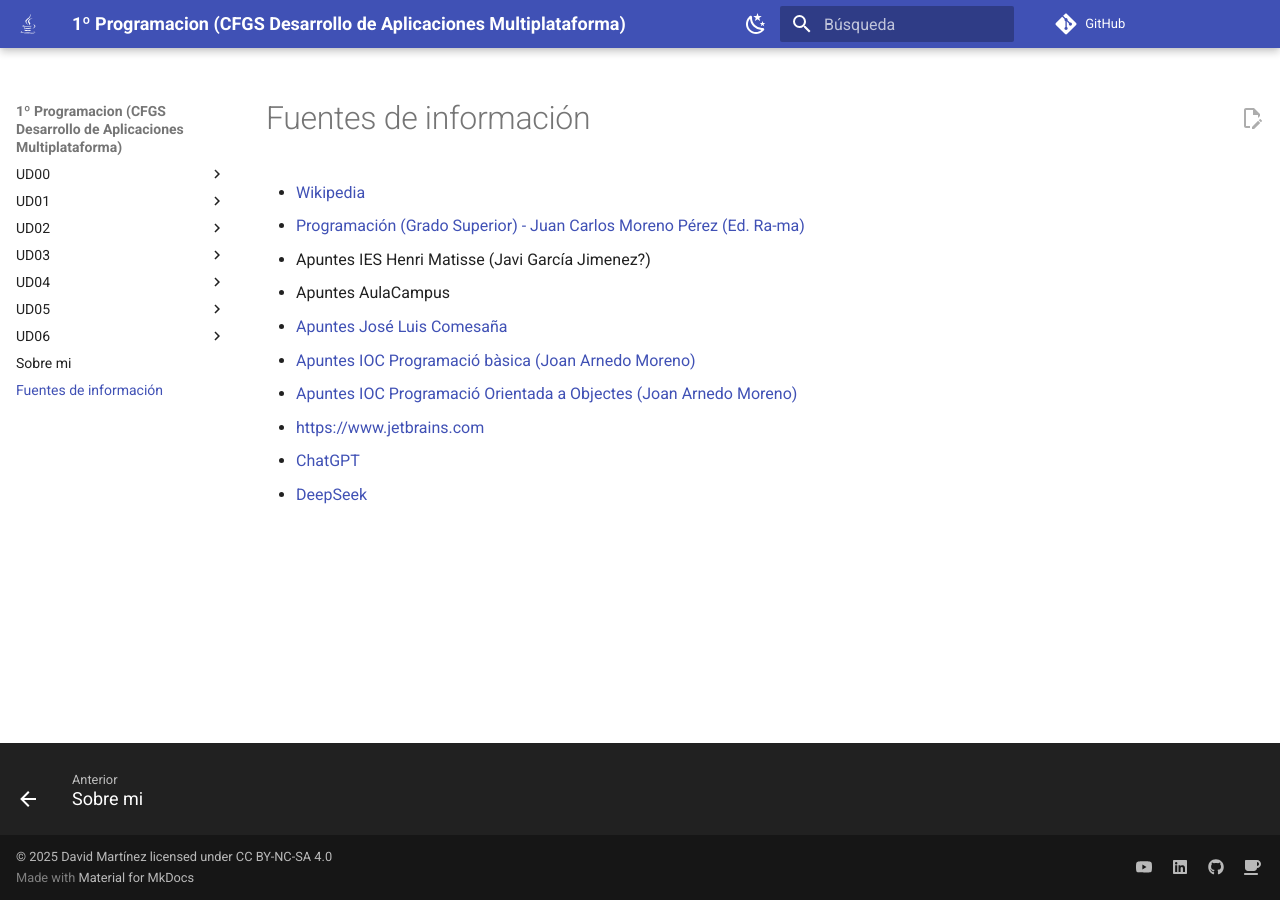
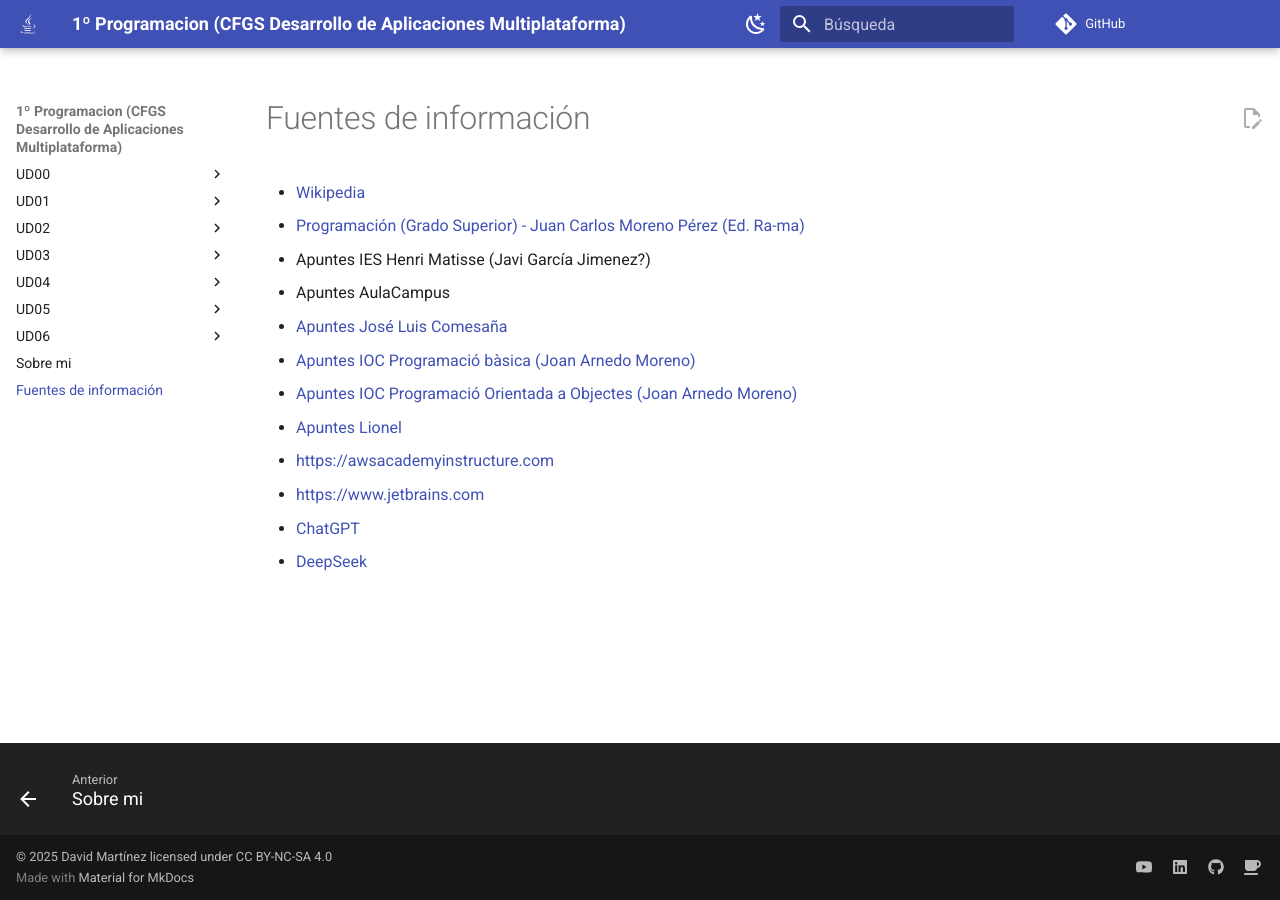
Before and after one commit to martinezpenya/1DAMProgramacion, an MkDocs documentation site: the page built from docs/fuentes.md, in a window 1280 px wide. Built offline with MkDocs 1.6.1 and Material for MkDocs 9.7.7, drawn with Linux system fonts in a browser that asks for light colours; comment, search, counter and statistics services are not loaded.

Commit message:
add sources of information

```diff
--- a/docs/fuentes.md
+++ b/docs/fuentes.md
@@ -7,6 +7,8 @@
 - [Apuntes José Luis Comesaña](https://www.sitiolibre.com/)
 - [Apuntes IOC Programació bàsica (Joan Arnedo Moreno)](https://ioc.xtec.cat/materials/FP/Recursos/fp_asx_m03_/web/fp_asx_m03_htmlindex/index.html)
 - [Apuntes IOC Programació Orientada a Objectes (Joan Arnedo Moreno)](https://ioc.xtec.cat/materials/FP/Recursos/fp_dam_m03_/web/fp_dam_m03_htmlindex/index.html)
+- [Apuntes Lionel](https://github.com/lionel-ict/ApuntesProgramacion)
+- https://awsacademyinstructure.com
 - https://www.jetbrains.com
 - [ChatGPT](https://chatgpt.com/)
 - [DeepSeek](https://www.deepseek.com/)
```
